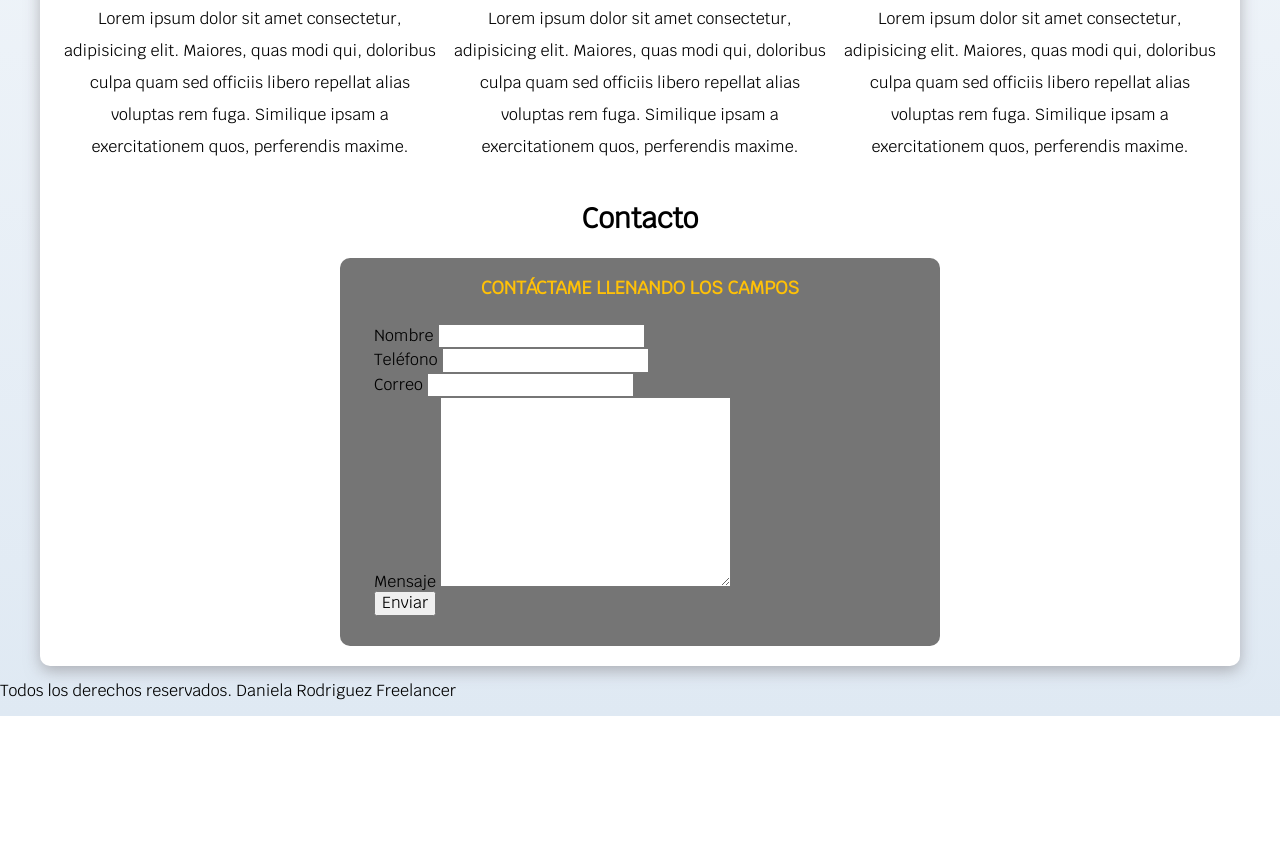
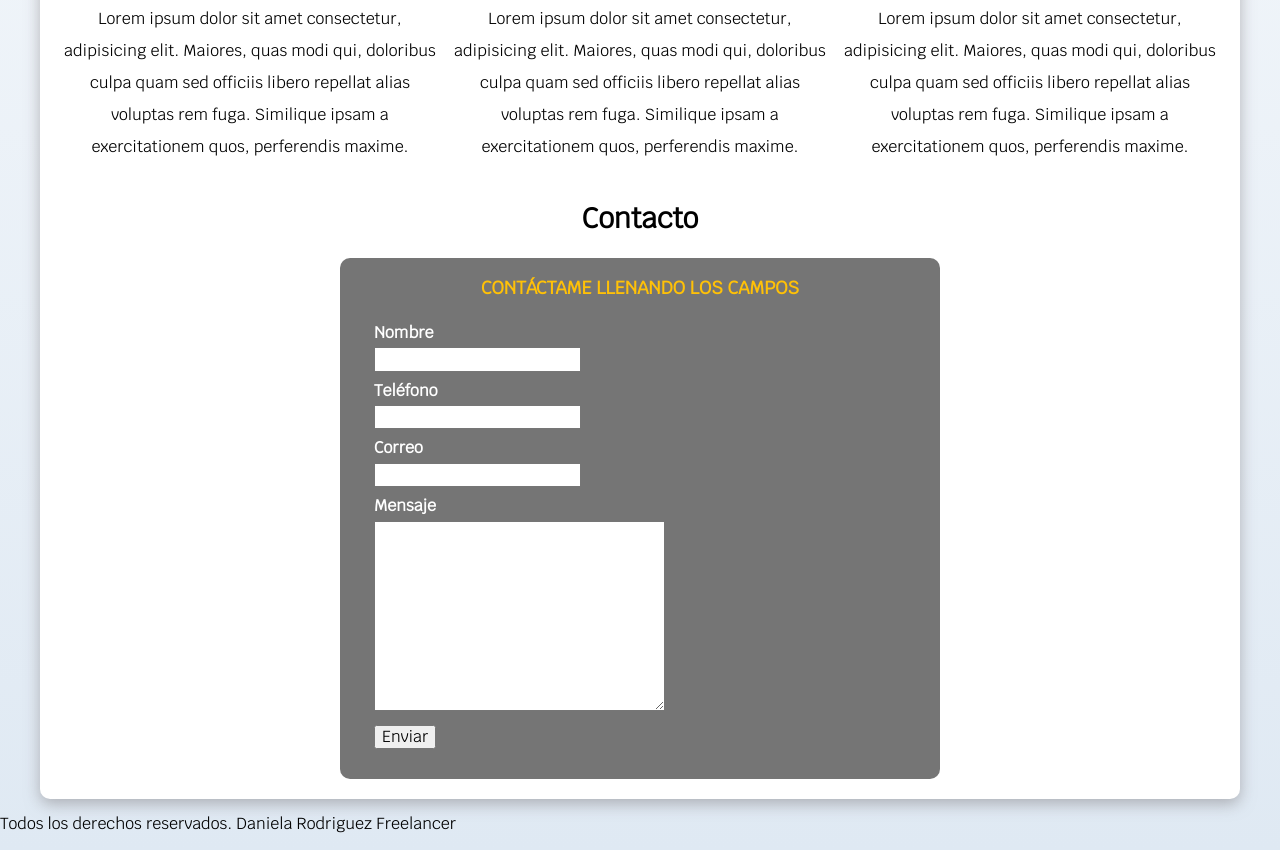
Before and after one commit to DRodriguez04/Kate_Page_Home_HTML_CSS, a plain HTML site: page index.html in a window 1280 px wide. Shown: the part 926-1776 px from the top of the page. Before the commit the page ends 1642 px from the top, so only its background shows below. Drawn offline with Linux system fonts and the light colour scheme.

Commit message:
changes to every label: margin, color, display etc

```diff
--- a/css/styles.css
+++ b/css/styles.css
@@ -195,3 +195,14 @@ contenido-hero .ubicacion{
     margin-bottom: 2rem;
     color: var(--primario);
 }
+
+.campo{
+    margin-bottom: 1rem;
+}
+
+.campo label{
+    color: var(--blanco);
+    font-weight: bold;
+    margin-bottom: .5rem;
+    display: block;
+}
```
